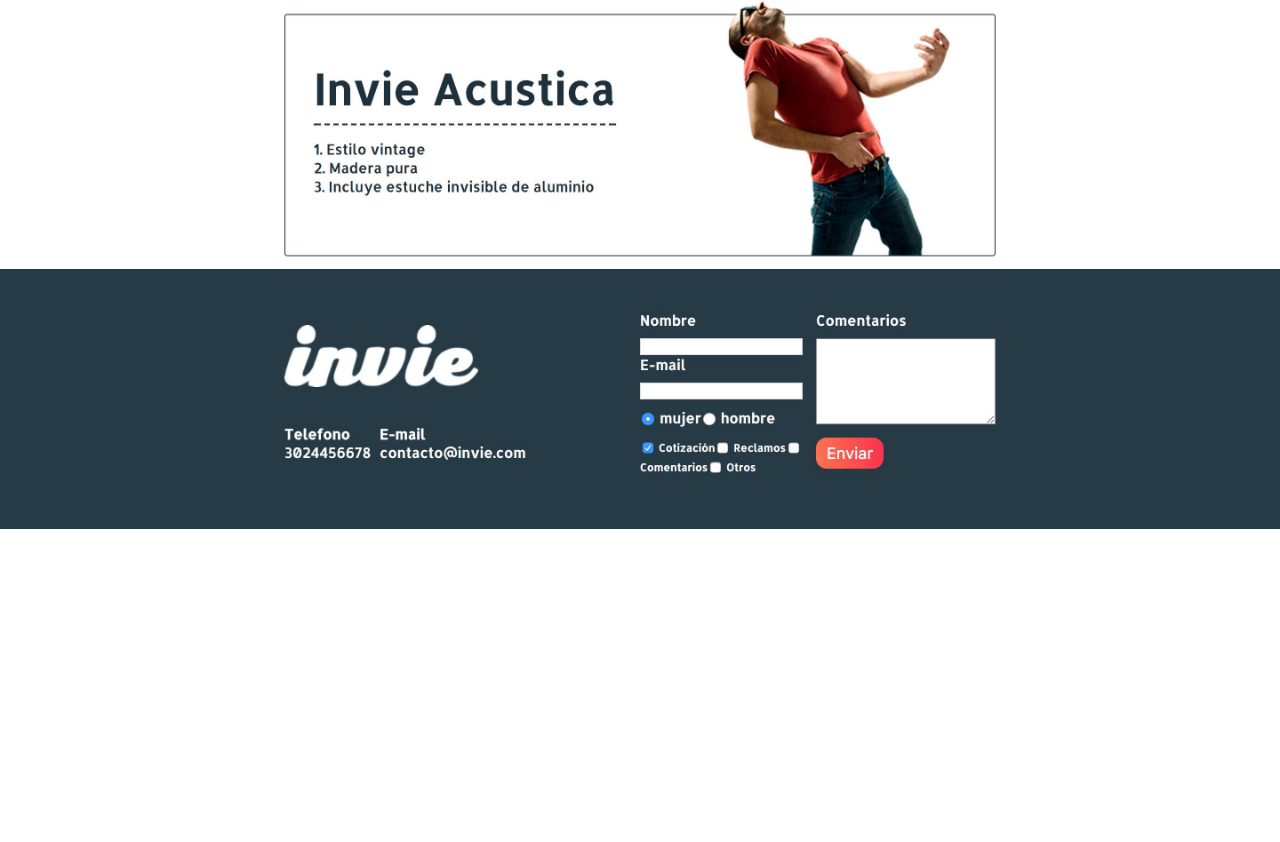
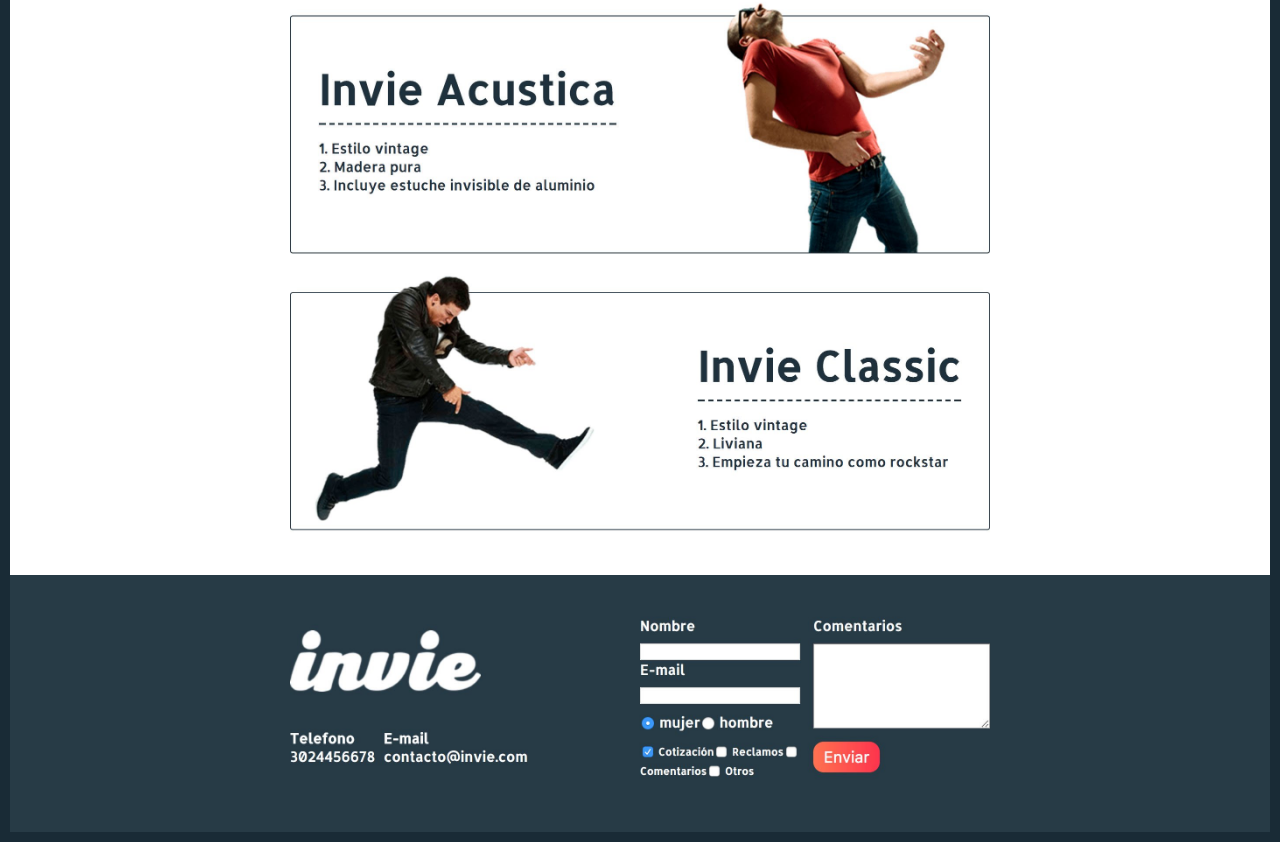
Before and after one commit to cuevasrja/invie-github, a plain HTML site: page index.html in a window 1280 px wide. Shown: the part 546-1388 px from the top of the page. Before the commit the page ends 1075 px from the top, so only its background shows below. Drawn offline with Linux system fonts and the light colour scheme.

Commit message:
hotfix 1

```diff
--- a/index.html
+++ b/index.html
@@ -6,6 +6,7 @@
     <style media="screen">
       body{
         margin: 0px;
+        border: 10px solid #192b36;
       }
       img{
         max-width: 100%;
@@ -18,7 +19,7 @@
     <img src="header.jpg" alt="">
     <img src="hero.jpg" alt="">
     <img src="acustica.jpg" alt="">
-    <img src="clasica,jpg" alt="">
+    <img src="clasica.jpg" alt="">
     <img src="footer.jpg" alt="">
   </body>
 </html>
```
